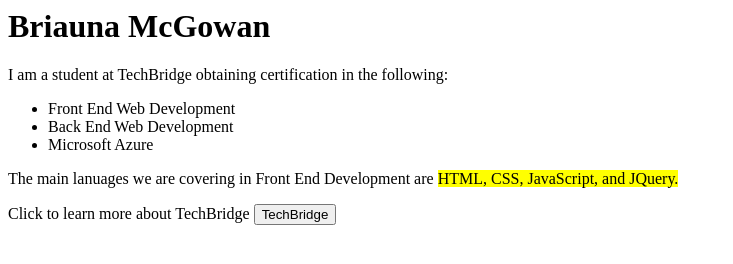
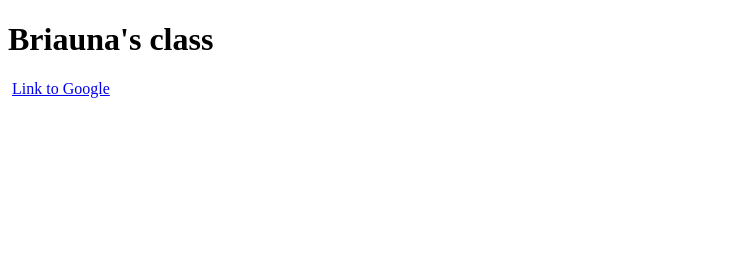
Before and after one commit to briaunamcgowan/tcp-cobb-unit1-act, a plain HTML site: page 03-MyFirstHTML/index.html in a window 1280 px wide. Shown: the whole page, without its empty margins (0-733 px from the left). Drawn offline with Linux system fonts and the light colour scheme.

Commit message:
in class activity

```diff
--- a/03-MyFirstHTML/index.html
+++ b/03-MyFirstHTML/index.html
@@ -1,22 +1,17 @@
-<html>
-    <head>
+<!DOCTYPE html>
+<html lang="en">
+<head>
+    <meta charset="UTF-8">
+    <meta name="viewport" content="width=device-width, initial-scale=1.0">
+    <title>TCP Class</title>
+</head>
+<body>
 
-    </head>
-    <body>
+   <h1>Briauna's class</h1>
 
-        <h1>Briauna McGowan</h1>
+   <img src=""/>
 
-        <p>I am a student at TechBridge obtaining certification in the following:</p>
+   <a target="_blank" href="https://google.com">Link to Google</a>
 
-        <ul>
-            <li>Front End Web Development</li>
-            <li>Back End Web Development</li>
-            <li>Microsoft Azure</li>
-        </ul>
-
-        <p>The main lanuages we are covering in Front End Development are <mark>HTML, CSS, JavaScript, and JQuery.</mark></p>
-
-        <p>Click to learn more about TechBridge <button>TechBridge</button></p>
-
-    </body>
+</body>
 </html>
```
